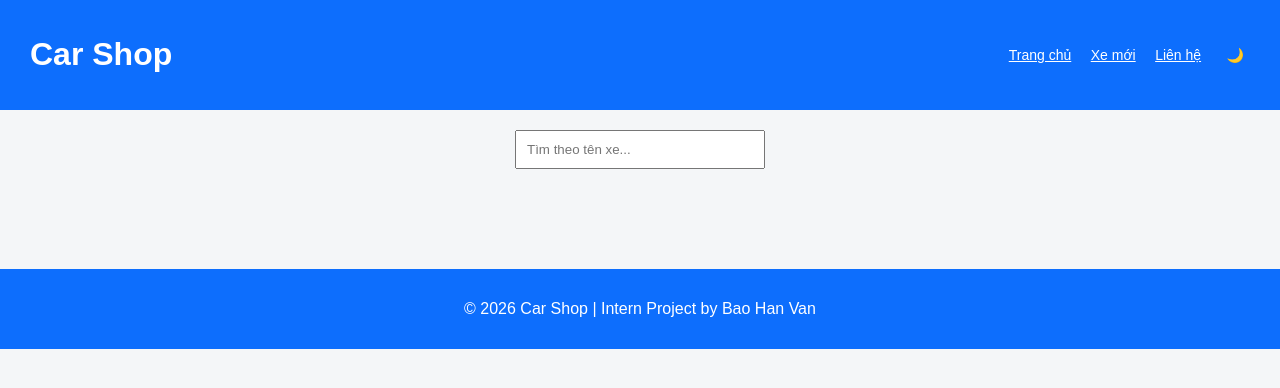
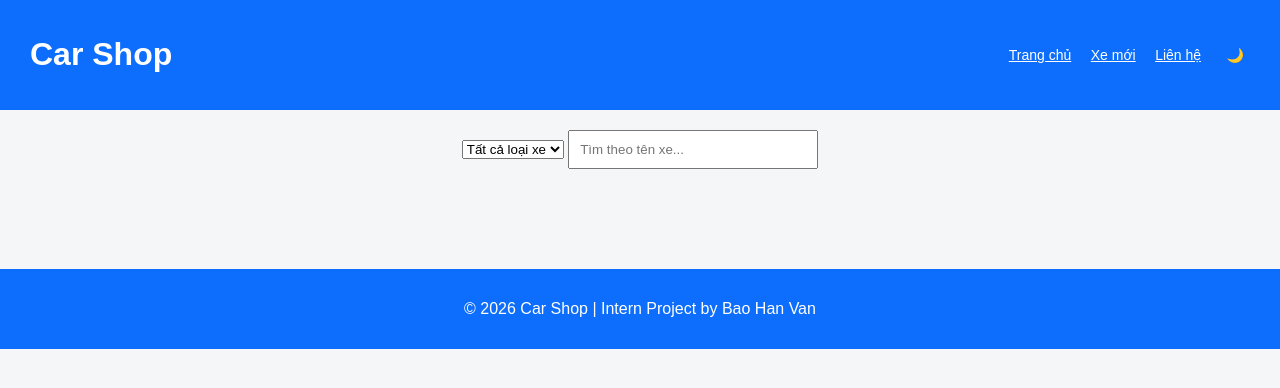
Before and after one commit to vanbao04/car-website, a plain HTML site: page index.html in a window 1280 px wide. Drawn offline with Linux system fonts and the light colour scheme.

Commit message:
Update index.html

```diff
--- a/index.html
+++ b/index.html
@@ -18,6 +18,12 @@
 </header>
 
 <div class="filter">
+  <select id="typeFilter">
+    <option value="">Tất cả loại xe</option>
+    <option value="Sedan">Sedan</option>
+    <option value="SUV">SUV</option>
+    <option value="Hatchback">Hatchback</option>
+  </select>
   <input type="text" id="search" placeholder="Tìm theo tên xe...">
 </div>
 
```
